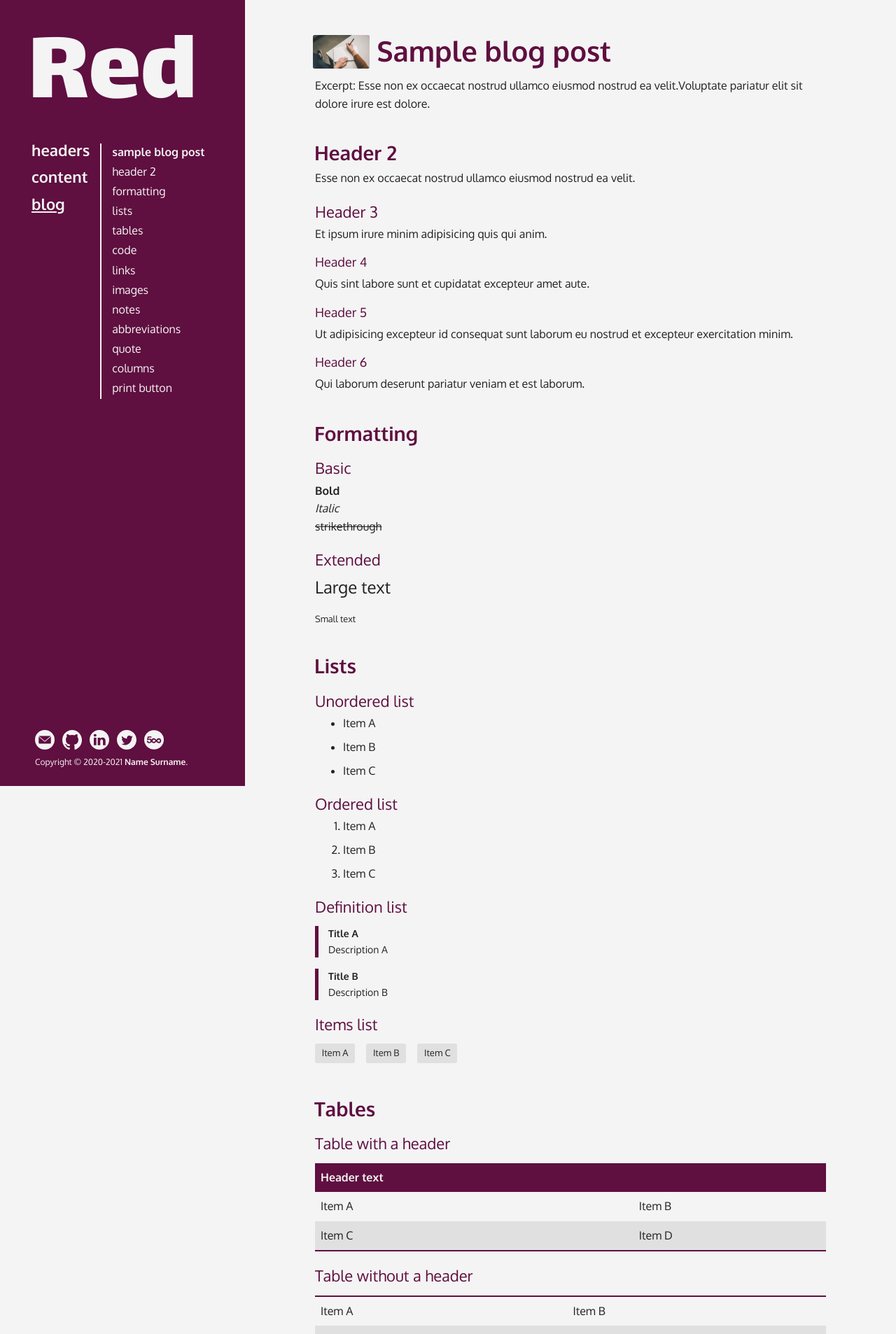
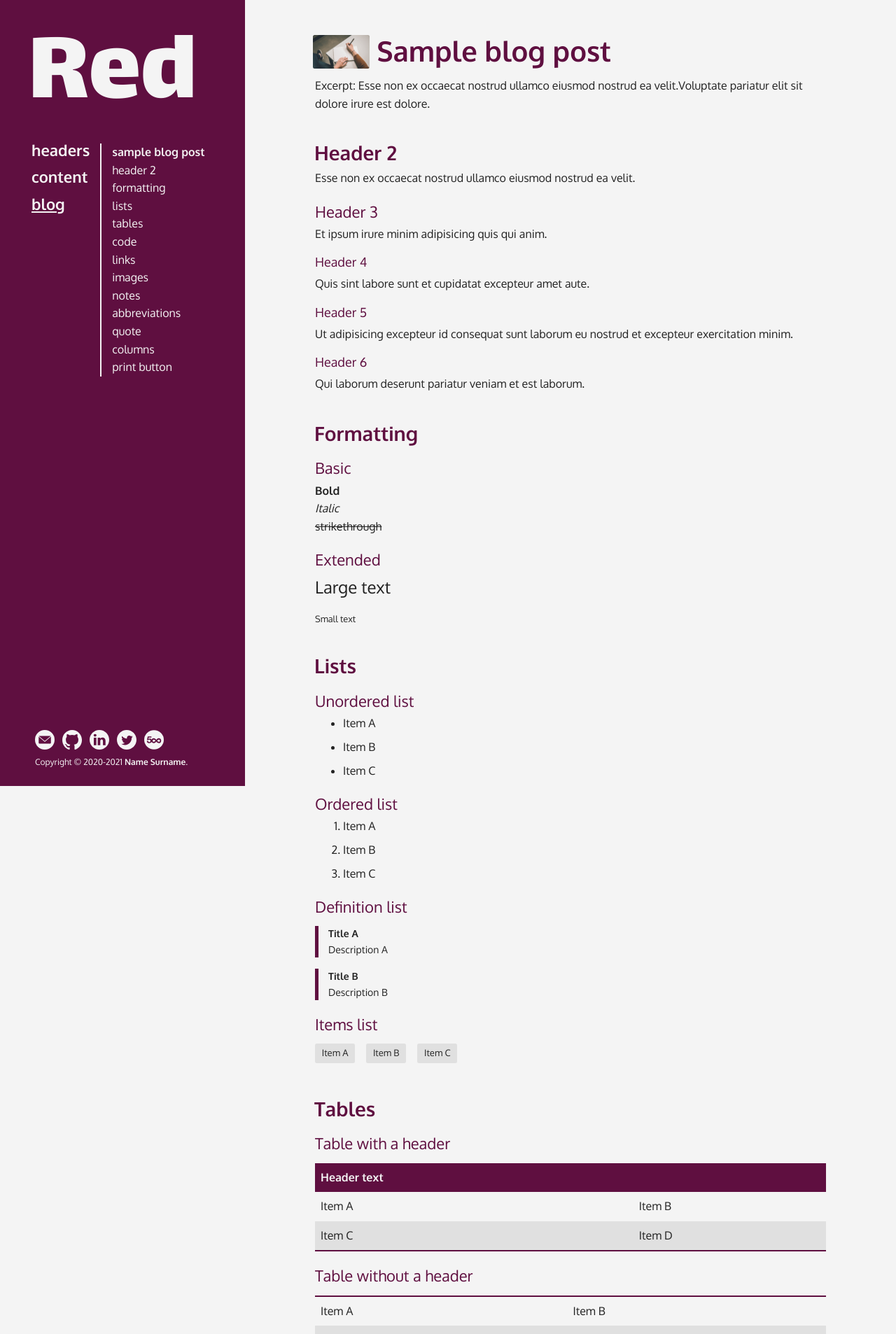
Before and after one commit to rafalkaron/r-jekyll-theme, a Jekyll site: the page built from _posts/1993-11-18-sample-blog-post.md, in a window 1280 px wide. Shown: the top 1906 px of the page at 70% size. Built offline with Jekyll 4.4.1, drawn with Linux system fonts in a browser that asks for light colours; some web fonts are replaced.

Commit message:
navigation improvements

```diff
--- a/_includes/toc/pages.html
+++ b/_includes/toc/pages.html
@@ -23,5 +23,9 @@
     a.blog {
         text-decoration: underline;
     }
+
+    div#toc-sections a {
+        text-decoration: none;
+    }
 </style>
 {% endif %}
--- a/_sass/r/layout/desktop.scss
+++ b/_sass/r/layout/desktop.scss
@@ -117,7 +117,6 @@ div#toc-pages li {
 }
 div#toc-sections li {
     list-style: none;
-    padding-bottom: 0.25rem;
 }
 
 /* Navigation links */
```
